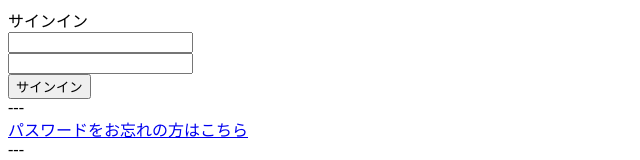
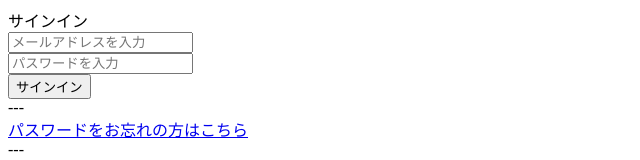
Before and after one commit to kashimura0001/book-review-frontend, a React (Create React App) app: page /signin in a window 1280 px wide. Shown: the top 160 px of the page, without its empty margins (0-640 px from the left). Built offline with nearby package versions, Linux system fonts and the light colour scheme; no server answers.

Commit message:
fix sign in process

```diff
--- a/src/screens/SignIn.tsx
+++ b/src/screens/SignIn.tsx
@@ -6,6 +6,7 @@ export const SignIn = withRouter((props) => {
   const [loading, setLoading] = useState(false);
   const [email, setEmail] = useState("");
   const [password, setPassword] = useState("");
+  const [hasSignInError, setHasSignInError] = useState(false);
 
   const onSubmit = () => {
     setLoading(true);
@@ -22,14 +23,38 @@ export const SignIn = withRouter((props) => {
       });
   };
 
+  const handleSignUp = async () => {
+    setLoading(true);
+    setHasSignInError(false);
+
+    const user = await firebase
+      .auth()
+      .signInWithEmailAndPassword(email, password)
+      .then(({ user }) => {
+        return user;
+      })
+      .catch(() => {
+        return null;
+      });
+
+    if (!user) {
+      setHasSignInError(true);
+      setLoading(false);
+      return;
+    }
+
+    // TODO DBに確認する処理を実装する
+  };
+
   return (
     <div>
       <div>サインイン</div>
+      {hasSignInError && <div>サインインに失敗しました。</div>}
       <div>
-        <input type="email" onChange={(e) => setEmail(e.target.value)} />
+        <input type="email" onChange={(e) => setEmail(e.target.value)} placeholder="メールアドレスを入力" />
       </div>
       <div>
-        <input type="password" onChange={(e) => setPassword(e.target.value)} />
+        <input type="password" onChange={(e) => setPassword(e.target.value)} placeholder="パスワードを入力" />
       </div>
       <div>
         <button type="submit" onClick={onSubmit} disabled={loading}>
```
